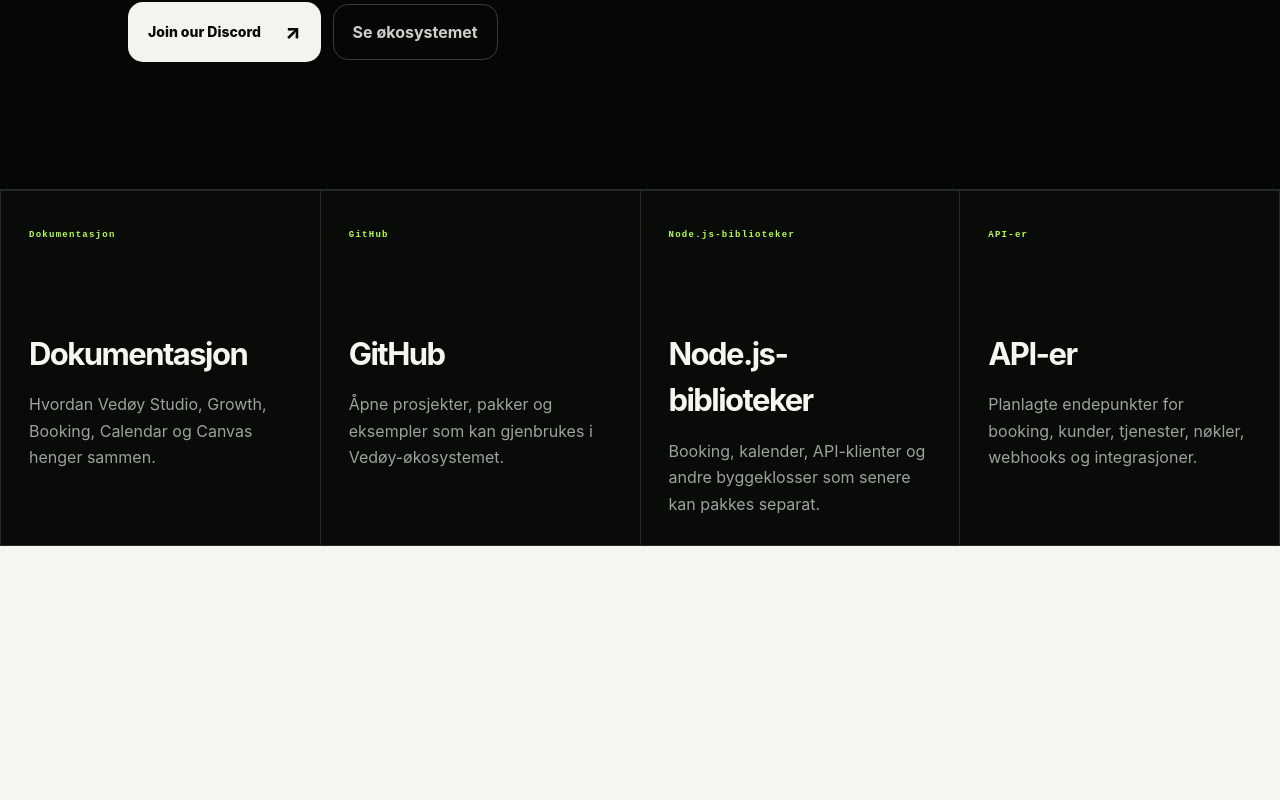
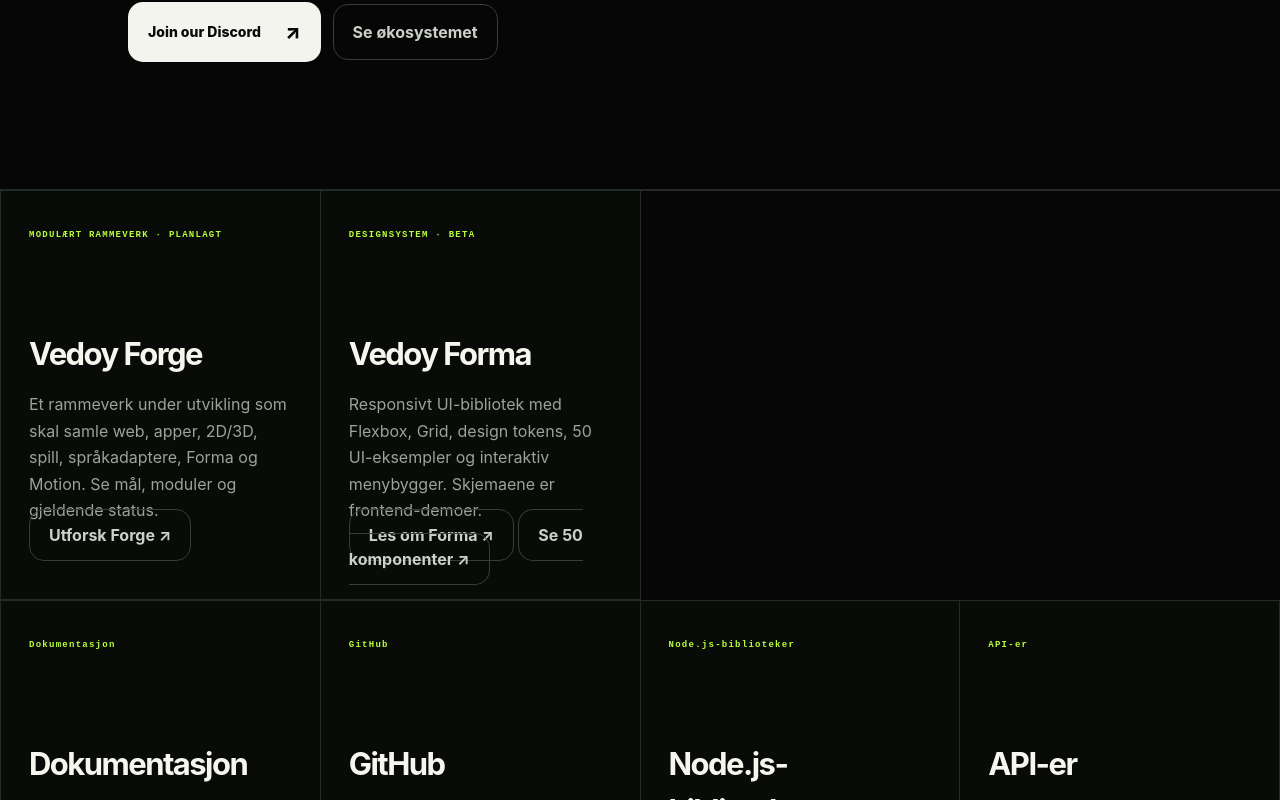
Before and after one commit to leandervedoy/Vedoy-Studio, a Next.js app: page /developers in a window 1280 px wide. Shown: the part 515-1315 px from the top of the page. Before the commit the page ends 1061 px from the top, so only its background shows below. Built offline with nearby package versions, Linux system fonts and the light colour scheme; no server answers.

Commit message:
feat(developers): feature Forge and Forma in developer resources

```diff
--- a/app/(marketing)/developers/page.tsx
+++ b/app/(marketing)/developers/page.tsx
@@ -22,6 +22,21 @@ export default function DevelopersPage() {
         <p>Her samles dokumentasjon, GitHub, API-er og gjenbrukbare biblioteker etter hvert som Vedøy-plattformen blir mer moden. Siden er laget for utviklere, samarbeidspartnere og kunder som vil forstå hva som kan kobles sammen.</p>
         <div className="hero-actions"><a className="editorial-button" href="https://discord.gg/uAt7v6ksuC" target="_blank" rel="noreferrer">Join our Discord <span>↗</span></a><Link className="editorial-outline" href="/#plattform">Se økosystemet</Link></div>
       </section>
+      <section className="developers-resources" aria-label="Vedoy-utviklingsrammeverk">
+        <article>
+          <small>MODULÆRT RAMMEVERK · PLANLAGT</small>
+          <h2>Vedoy Forge</h2>
+          <p>Et rammeverk under utvikling som skal samle web, apper, 2D/3D, spill, språkadaptere, Forma og Motion. Se mål, moduler og gjeldende status.</p>
+          <Link href="/developers/forge" className="editorial-outline">Utforsk Forge ↗</Link>
+        </article>
+        <article>
+          <small>DESIGNSYSTEM · BETA</small>
+          <h2>Vedoy Forma</h2>
+          <p>Responsivt UI-bibliotek med Flexbox, Grid, design tokens, 50 UI-eksempler og interaktiv menybygger. Skjemaene er frontend-demoer.</p>
+          <Link href="/developers/forma" className="editorial-outline">Les om Forma ↗</Link>{" "}
+          <Link href="/developers/forma/components" className="editorial-outline">Se 50 komponenter ↗</Link>
+        </article>
+      </section>
       <section className="developers-resources">
         {resources.map((resource) => <article key={resource.label}><small>{resource.label}</small><h2>{resource.label}</h2><p>{resource.text}</p></article>)}
       </section>
```
